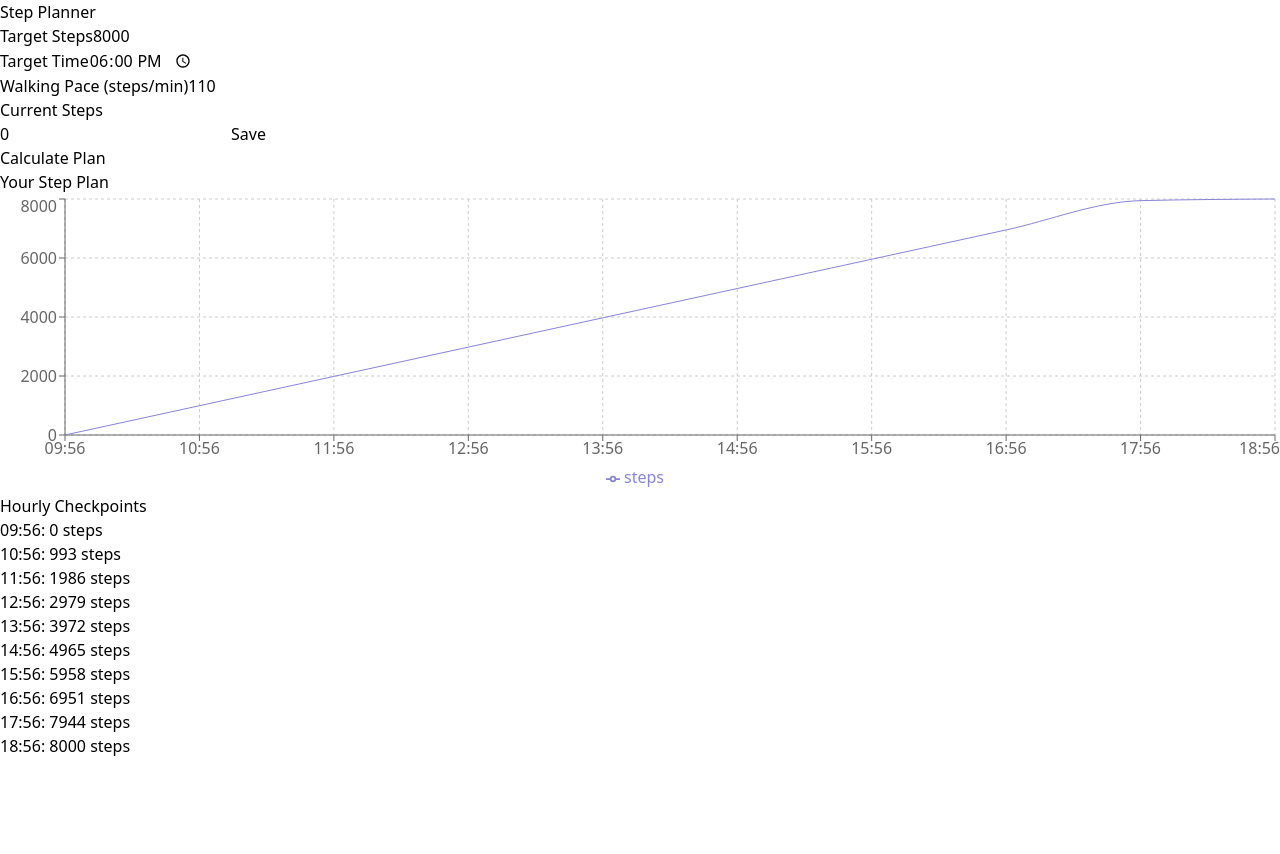
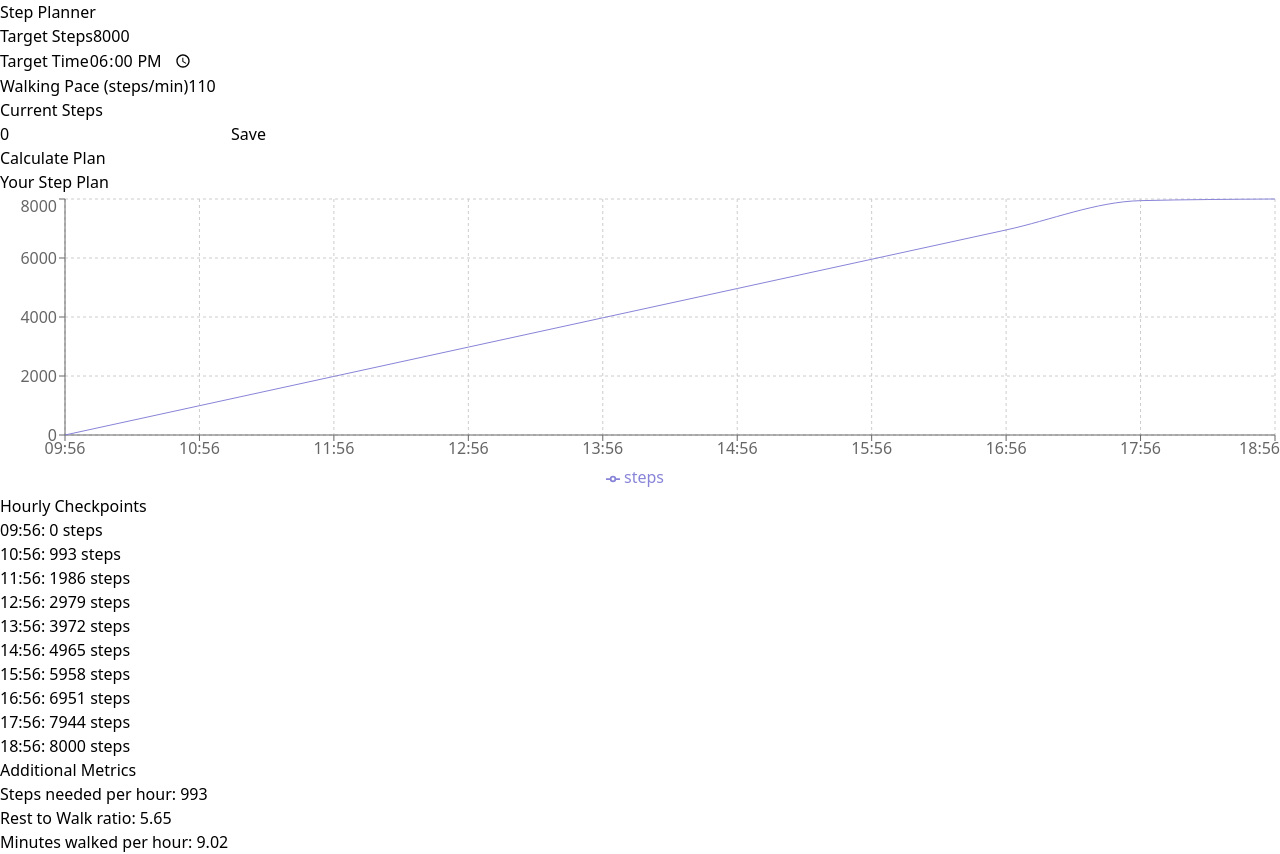
Before and after one commit to atulpatildbz/steps-planner, a React (Vite) app: page / in a window 1280 px wide. Both pictures are taken after a click on the button "Calculate Plan". Before the commit the page ends 800 px from the top, so only its background shows below. Built offline with nearby package versions, Linux system fonts and the light colour scheme.

Commit message:
more metric

```diff
--- a/src/App.jsx
+++ b/src/App.jsx
@@ -1,4 +1,4 @@
-import React, { useState, useEffect } from 'react';
+import { useState, useEffect } from 'react';
 import { LineChart, Line, XAxis, YAxis, CartesianGrid, Tooltip, Legend, ResponsiveContainer } from 'recharts';
 import { timeFormat } from 'd3-time-format';
 
@@ -9,6 +9,7 @@ const StepPlanner = () => {
   const [currentSteps, setCurrentSteps] = useState(0);
   const [historicalData, setHistoricalData] = useState([]);
   const [chartData, setChartData] = useState([]);
+  const [metrics, setMetrics] = useState({ stepsPerHour: 0, restWalkRatio: '0.00', minutesWalkPerHour: 0 });
 
   useEffect(() => {
     const savedData = localStorage.getItem('stepData');
@@ -85,6 +86,19 @@ const StepPlanner = () => {
       time: timeFormat("%H:%M")(adjustTime(point.time)),
       steps: point.steps
     })));
+
+    // Calculate rest:walk ratio
+    const totalMinutes = timeLeft * 60;
+    const walkingMinutes = stepsLeft / walkingPace;
+    const restMinutes = totalMinutes - walkingMinutes;
+    const restWalkRatio = (restMinutes / walkingMinutes).toFixed(2);
+    const minutesWalkPerHour = (walkingMinutes / timeLeft).toFixed(2);
+
+    setMetrics({
+      stepsPerHour,
+      restWalkRatio,
+      minutesWalkPerHour
+    });
   };
 
   return (
@@ -174,6 +188,12 @@ const StepPlanner = () => {
               ))}
             </ul>
           </div>
+          <div className="mt-4">
+            <h3 className="text-lg font-semibold mb-2">Additional Metrics</h3>
+            <p>Steps needed per hour: {metrics.stepsPerHour}</p>
+            <p>Rest to Walk ratio: {metrics.restWalkRatio}</p>
+            <p>Minutes walked per hour: {metrics.minutesWalkPerHour}</p>
+          </div>
         </div>
       )}
     </div>
```
